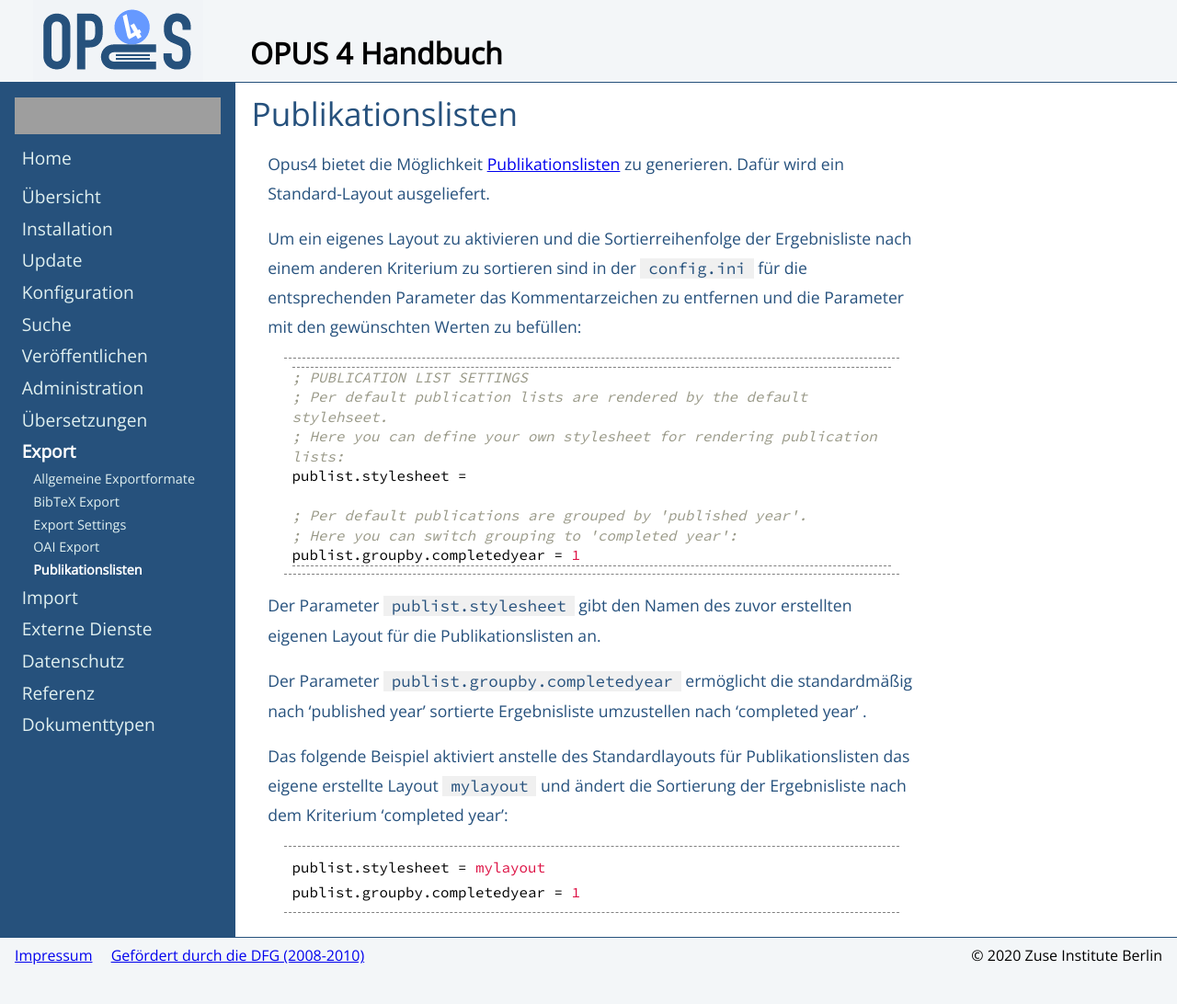
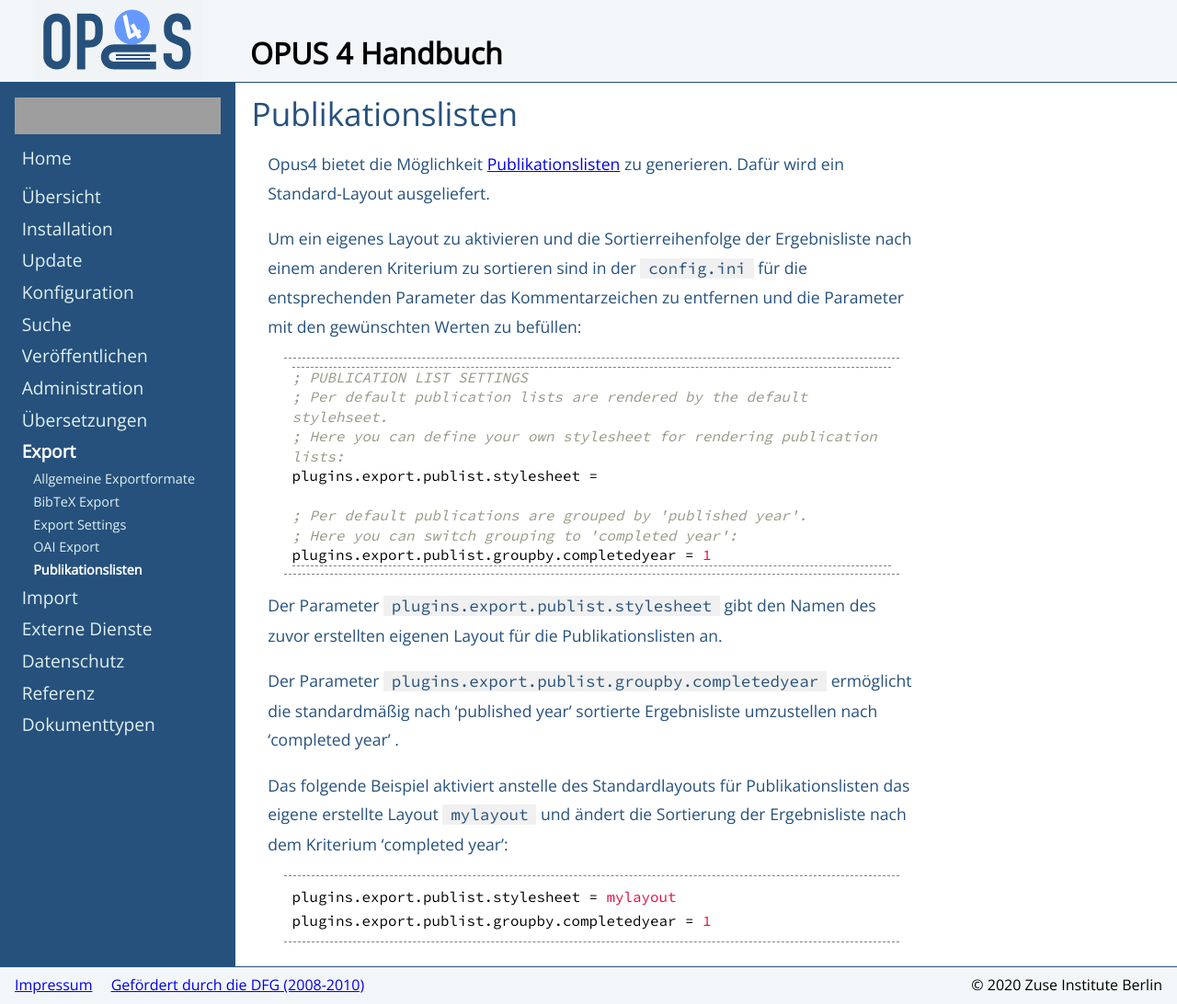
Before and after one commit to OPUS4/userdoc, a Jekyll site: the page built from export/publists.md, in a window 1280 px wide. Shown: the whole page at 92% size. Built offline with Jekyll 4.4.1, drawn with Linux system fonts in a browser that asks for light colours; before the commit the page ends 1060 px from its top, so only the background shows below that; grey boxes are pictures that could not be loaded.

Commit message:
OPUSHOSTING-1504 Aktualisierung Dokumentation Publikationslisten

````diff
--- a/export/publists.md
+++ b/export/publists.md
@@ -16,17 +16,17 @@ Kommentarzeichen zu entfernen und die Parameter mit den gewünschten Werten zu b
 ; PUBLICATION LIST SETTINGS
 ; Per default publication lists are rendered by the default stylehseet.
 ; Here you can define your own stylesheet for rendering publication lists:
-publist.stylesheet =
+plugins.export.publist.stylesheet =
 
 ; Per default publications are grouped by 'published year'.
 ; Here you can switch grouping to 'completed year':
-publist.groupby.completedyear = 1
+plugins.export.publist.groupby.completedyear = 1
 ```
 
-Der Parameter `publist.stylesheet` gibt den Namen des zuvor erstellten eigenen Layout für die
+Der Parameter `plugins.export.publist.stylesheet` gibt den Namen des zuvor erstellten eigenen Layout für die
 Publikationslisten an.
 
-Der Parameter `publist.groupby.completedyear` ermöglicht die standardmäßig nach 'published
+Der Parameter `plugins.export.publist.groupby.completedyear` ermöglicht die standardmäßig nach 'published
 year' sortierte Ergebnisliste umzustellen nach 'completed year' .
 
 Das folgende Beispiel aktiviert anstelle des Standardlayouts für Publikationslisten das eigene
@@ -34,6 +34,6 @@ erstellte Layout `mylayout` und ändert die Sortierung der Ergebnisliste nach de
 'completed year':
 
 {% highlight ini %}
-publist.stylesheet = mylayout
-publist.groupby.completedyear = 1
+plugins.export.publist.stylesheet = mylayout
+plugins.export.publist.groupby.completedyear = 1
 {% endhighlight %}
````
Also changed, not shown: features/publist.md (+2 -2 lines).
